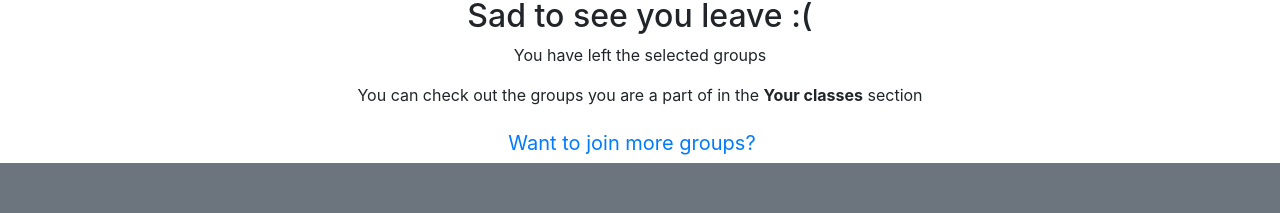
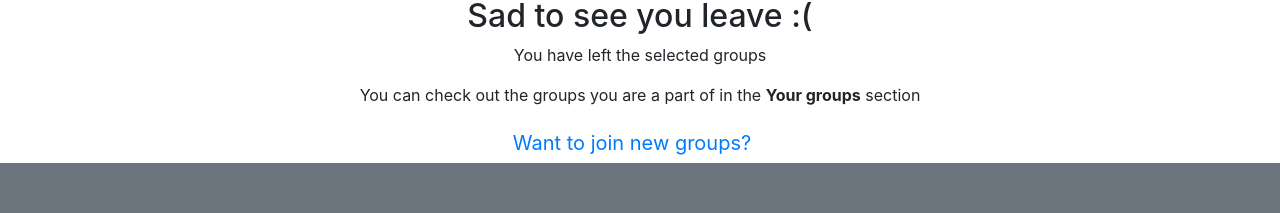
Before and after one commit to rohanbatra4/ClassMate, a React (Create React App) app in the folder class-mate/: page /leave in a window 1280 px wide. Shown: the part 107-320 px from the top of the page. Built offline with nearby package versions, Linux system fonts and the light colour scheme.

Commit message:
Code cleanup and bug fixes

```diff
--- a/class-mate/src/modules/creator.jsx
+++ b/class-mate/src/modules/creator.jsx
@@ -58,7 +58,7 @@ function Creator() {
                 className="form-check-label"
                 htmlFor={`checkbox-${item[0]}`}
               >
-                {item[0]}: {item[1]}
+                {item[0]}: {item[1]} ({data.crns[index]})
               </label>
             </div>
           ))}
--- a/class-mate/src/modules/leave.jsx
+++ b/class-mate/src/modules/leave.jsx
@@ -9,11 +9,11 @@ function Creator() {
       <p>You have left the selected groups</p>
       <p>
         You can check out the groups you are a part of in the {" "}
-        <b>Your classes</b> section
+        <b>Your groups</b> section
       </p>
       <div>
         <NavLink className="navbar-brand" to="/">
-          Want to join more groups?
+          Want to join new groups?
         </NavLink>
       </div>
     </div>
--- a/class-mate/src/modules/order.jsx
+++ b/class-mate/src/modules/order.jsx
@@ -11,7 +11,7 @@ function Order() {
       <p>You have been successfully added to all class groups!</p>
       <p>
         You can check out the groups you have been added to in the{" "}
-        <b>Your classes</b> section
+        <b>Your groups</b> section
       </p>
       <div>
         <NavLink className="navbar-brand" to="/">
--- a/class-mate/src/modules/redirect.jsx
+++ b/class-mate/src/modules/redirect.jsx
@@ -11,24 +11,35 @@ var counter = 0;
       .then(response => response.json())
       .then(data => setData(data));
   }, []);
+
+  if (data && !data.exist) {
+    return (
+      <div className="container text-center mt-5">
+        <h2>Invalid CRNs</h2>
+        <p>It seems you entered some CRNs, which do not exist</p>
+        <p>Please enter all valid CRNs</p>
+        <NavLink className="connect" to="/enter">
+        <button className="btn btn-primary" type="button">Enter valid CRNs</button>
+        </NavLink>
+        <br />
+        <br />
+        </div>
+
+    );
+  }
+
   data ? counter = data.check : counter = 0;
 
   return (
     <div className="container text-center mt-5">
-    {counter === crn.length && <h1>Thank you for entering your CRNs</h1>}
+    {counter === crn.length && data.exist && <h1>Thank you for entering your CRNs</h1>}
     {counter !== crn.length && <h1>Redirecting...</h1>}
 
-    {counter === crn.length ? (
+    {counter === crn.length && data.exist ? (
         <NavLink className="connect" to="/confirm">
         <button className="btn btn-primary" type="button">Confirm</button>
         </NavLink>
-    ) : (
-        <NavLink className="connect" to="/enter">
-        <button className="btn btn-primary" type="button">Enter valid CRNs</button>
-        </NavLink>
-    )}
-    <br />
-    {counter !== crn.length && <p>If the redirecting screen stays for over 10 seconds, please click the button to enter valid CRNs</p>}
+    ) : null}
     <br />
     <br />
     </div>
```
Also changed, not shown: 1 other file (tests, documents, lock files or other folders).
